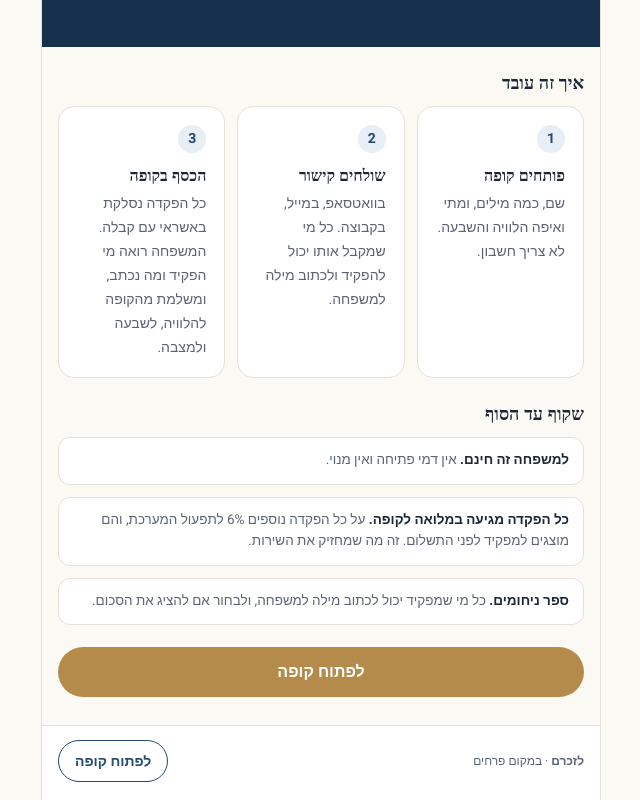
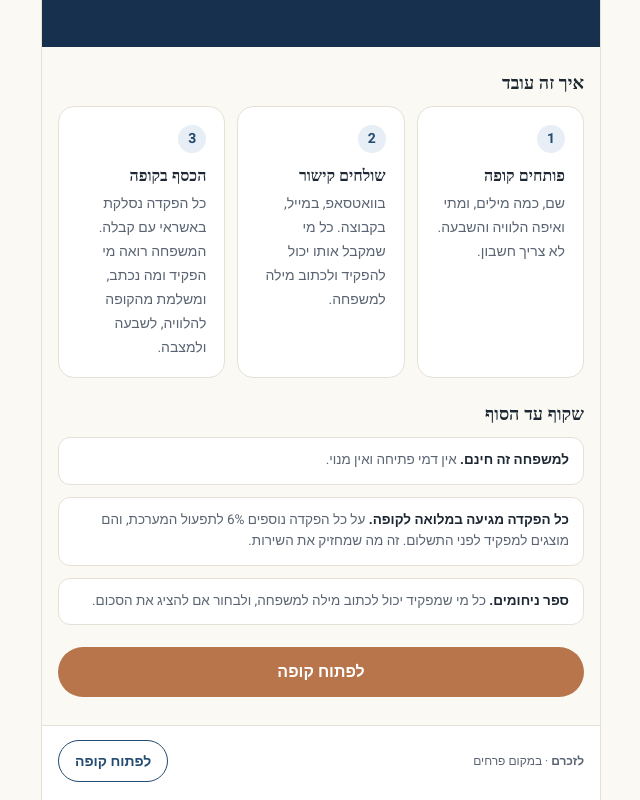
Before and after one commit to matankvura-cloud/Mualem-, a Next.js app in the folder kupa/: page / in a window 1280 px wide. Shown: the part 294-1094 px from the top of the page, without its empty margins (319-959 px from the left). Built offline with nearby package versions, Linux system fonts and the light colour scheme; no server answers; a web font is replaced by a local one.

Commit message:
צבע הפעולה חזר לנחושת-טרקוטה (#B8744A) במקום חרדל; כחול הלילה נשאר
Co-Authored-By: Claude Fable 5.1 <noreply@anthropic.com>
Claude-Session: https://claude.ai/code/session_01VgJEZXeazLm3Ss6De6sFza

```diff
--- a/kupa/public/widget.js
+++ b/kupa/public/widget.js
@@ -21,7 +21,7 @@
     + '.kw-h{background:#16304D;color:#fff;padding:12px 14px;display:flex;align-items:center;gap:10px}.kw-h b{font-size:15px;flex:1}.kw-h small{display:block;font-size:12px;opacity:.75;font-weight:400}.kw-h button{background:rgba(255,255,255,.14);border:0;color:#fff;border-radius:999px;width:34px;height:34px;cursor:pointer;font-size:18px;line-height:1}'
     + '.kw-log{flex:1;overflow-y:auto;padding:12px;display:flex;flex-direction:column;gap:8px}.kw-m{max-width:88%;padding:9px 13px;border-radius:14px;line-height:1.55;white-space:pre-wrap;word-break:break-word}.kw-m.u{align-self:flex-start;background:#16304D;color:#fff}.kw-m.a{align-self:flex-end;background:#fff;border:1px solid #E6E2D8}.kw-m a{color:#2F5D74}.kw-m.e{color:#9B2C2C;background:#FBEAEA;border:0}'
     + '.kw-q{display:flex;flex-wrap:wrap;gap:6px;padding:0 12px 8px}.kw-q button{border:1.5px solid #E6E2D8;background:#fff;border-radius:999px;padding:7px 11px;font:inherit;font-size:13px;color:#1F2A33;cursor:pointer}'
-    + '.kw-f{display:flex;gap:8px;padding:10px 12px;border-top:1px solid #E6E2D8;background:#fff}.kw-f input{flex:1;min-width:0;min-height:44px;border:1.5px solid #E1E4E9;border-radius:12px;padding:0 12px;font:inherit;font-size:16px}.kw-f button{min-height:44px;padding:0 16px;border:0;border-radius:12px;background:#B58B4C;color:#fff;font:inherit;font-weight:700;cursor:pointer}.kw-f button:disabled{opacity:.5}'
+    + '.kw-f{display:flex;gap:8px;padding:10px 12px;border-top:1px solid #E6E2D8;background:#fff}.kw-f input{flex:1;min-width:0;min-height:44px;border:1.5px solid #E1E4E9;border-radius:12px;padding:0 12px;font:inherit;font-size:16px}.kw-f button{min-height:44px;padding:0 16px;border:0;border-radius:12px;background:#B8744A;color:#fff;font:inherit;font-weight:700;cursor:pointer}.kw-f button:disabled{opacity:.5}'
     + '.kw-c{display:flex;gap:8px;padding:0 12px 10px;background:#fff}.kw-c a{flex:1;text-align:center;min-height:36px;line-height:36px;border-radius:10px;border:1.5px solid #E6E2D8;color:#1F2A33;text-decoration:none;font-size:13px;font-weight:600}.kw-n{font-size:11.5px;color:#8B93A0;padding:0 12px 8px;background:#fff;margin:0}.kw-x{background:none;border:0;color:#5B6472;font:inherit;font-size:12px;text-decoration:underline;cursor:pointer;padding:0 12px 6px;align-self:flex-start}'
     + '@media(max-width:480px){.kw{width:calc(100vw - 16px);' + (rtl ? 'left' : 'right') + ':8px;height:min(620px,calc(100vh - 100px))}}';
   var st = document.createElement('style'); st.textContent = css; document.head.appendChild(st);
--- a/kupa/src/app/globals.css
+++ b/kupa/src/app/globals.css
@@ -1,5 +1,5 @@
 /* עיצוב לפי הדמו המאושר (Heebo + Frank Ruhl Libre). */
-/* צבעי המותג של אבלות ישראל: כחול לילה, זהב-נחושת, נייר. */
+/* כחול הלילה של אבלות ישראל, נחושת-טרקוטה כצבע פעולה (לא חרדל), נייר. */
 :root{--bg:#FBF9F4;--ink:#1C2733;--soft:#5B6472;--line:#E6E1D6;--navy:#16304D;--blue:#244B70;--blue-soft:#E8EEF5;--ok:#3E7C5A;--ok-soft:#EAF5EF;--warn:#C98A2C;--warn-soft:#FBF3E4;--err:#9B2C2C;--err-soft:#FBEAEA;color-scheme:light}
 *{box-sizing:border-box} html{background:var(--bg);-webkit-text-size-adjust:100%}
 body{margin:0;font-family:Heebo,Arial,sans-serif;color:var(--ink);direction:rtl;background:var(--bg);line-height:1.5}
@@ -94,7 +94,7 @@ table.tbl{width:100%;border-collapse:collapse;background:#fff;border:1px solid v
 .topbar .links{display:flex;gap:14px;font-size:14px}
 @media(min-width:600px){.fd{border-inline:1px solid var(--line)}}
 /* ===== צד המשפחה: לפי ההמחשה (סרגל צד, כרטיס, הטבות, ליווי) ===== */
-:root{--copper:#B58B4C;--copper-soft:#F4EADA;--sage:#8FA58B;--sage-soft:#E6EDE3}
+:root{--copper:#B8744A;--copper-soft:#F3E4D8;--sage:#8FA58B;--sage-soft:#E6EDE3}
 .fam{display:flex;min-height:100vh;background:var(--bg)}
 .fam-side{width:232px;flex:0 0 auto;background:var(--navy);color:#fff;padding:22px 16px;display:flex;flex-direction:column;gap:6px;position:sticky;top:0;height:100vh}
 .fam-side .brand{font-family:'Frank Ruhl Libre',Georgia,serif;font-size:26px;font-weight:700;line-height:1.1;margin:0 0 18px;color:#fff;text-decoration:none}
@@ -125,7 +125,7 @@ table.tbl{width:100%;border-collapse:collapse;background:#fff;border:1px solid v
 .fcard .top{display:flex;justify-content:space-between;align-items:center}
 .fcard .top b{font-size:17px;font-family:'Frank Ruhl Libre',Georgia,serif}
 .fcard .chip{display:flex;gap:10px;align-items:center}
-.fcard .chip i{display:block;width:34px;height:26px;border-radius:6px;background:linear-gradient(135deg,#EBD19A,#B58B4C);border:1px solid rgba(0,0,0,.15)}
+.fcard .chip i{display:block;width:34px;height:26px;border-radius:6px;background:linear-gradient(135deg,#E8C27A,#C9953F);border:1px solid rgba(0,0,0,.15)}
 .fcard .chip svg{width:22px;height:22px;opacity:.9}
 .fcard .name{font-size:15px;font-weight:600}
 .fcard .num{font-size:14px;letter-spacing:.14em;opacity:.9;direction:ltr;text-align:right}
```
